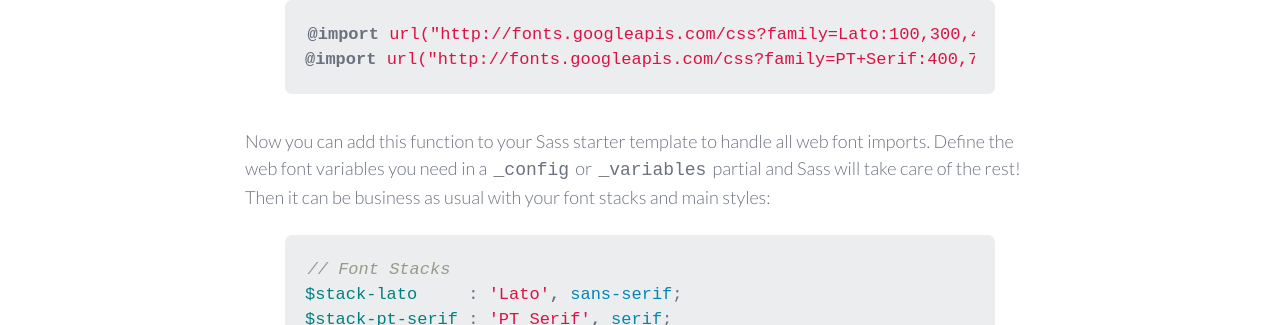
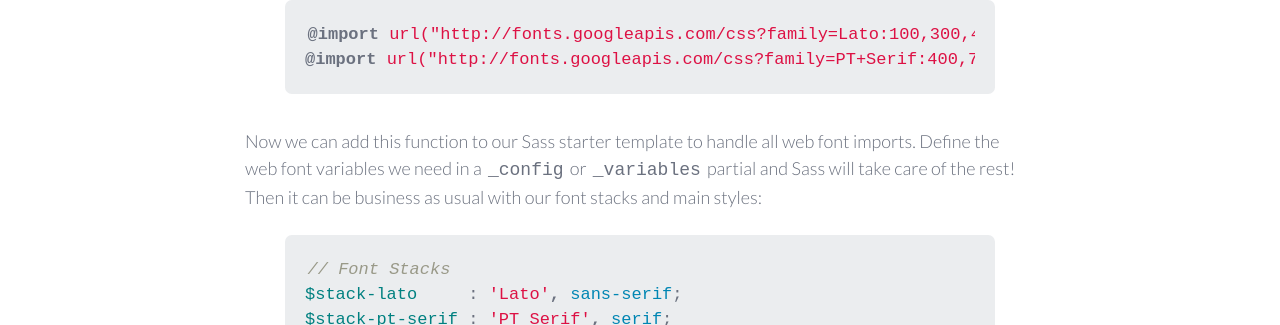
Before and after one commit to sassbreak/sassbreak.github.io, a Jekyll site: the page built from _posts/2015-03-17-web-fonts-variable-exists.md, in a window 1280 px wide and 900 px high, scrolled down 1231 px. Shown: the part 130-455 px from the top of the window. Built offline with Jekyll 4.4.1, drawn with Linux system fonts in a browser that asks for light colours; a script that is not in the unit is left out; comment, search, counter and statistics services are not loaded.

Commit message:
Update 2015-03-17-web-fonts-variable-exists.md

```diff
--- a/_posts/2015-03-17-web-fonts-variable-exists.md
+++ b/_posts/2015-03-17-web-fonts-variable-exists.md
@@ -46,7 +46,7 @@ If we've defined any of the font variables, Sass will import URLs for each exist
 @import url("http://fonts.googleapis.com/css?family=PT+Serif:400,700");
 {% endhighlight %}
 
-Now you can add this function to your Sass starter template to handle all web font imports. Define the web font variables you need in a  `_config` or `_variables` partial and Sass will take care of the rest! Then it can be business as usual with your font stacks and main styles:
+Now we can add this function to our Sass starter template to handle all web font imports. Define the web font variables we need in a  `_config` or `_variables` partial and Sass will take care of the rest! Then it can be business as usual with our font stacks and main styles:
 
 {% highlight scss %}
 // Font Stacks
```
